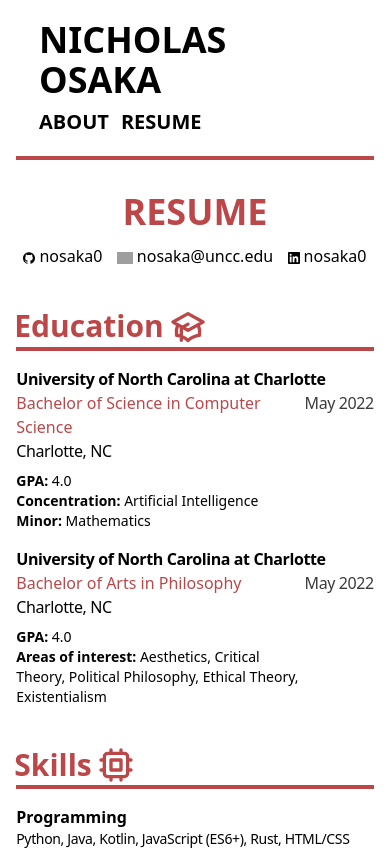
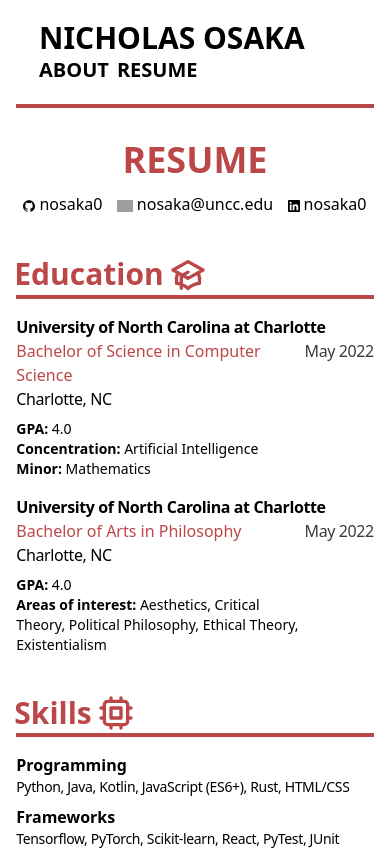
Before and after one commit to nicholasosaka/nosaka.xyz, a Next.js app in the folder web/: page /resume in a window 390 px wide. Shown: the top 850 px of the page. Built offline with nearby package versions, Linux system fonts and the light colour scheme; grey boxes are pictures that could not be loaded; what @tailwindcss/typography would draw is missing.

Commit message:
Fix header issues on mobile

```diff
--- a/web/components/Header.tsx
+++ b/web/components/Header.tsx
@@ -3,19 +3,19 @@ import Link from 'next/link'
 const Header = () => {
     return (
     <>
-        <div className="mx-auto md:w-8/12 w-4/5 sm:grid sm:grid-cols-2 my-5 sm:my-10">
-            <h1 className="text-4xl font-extrabold uppercase text-left">
+        <div className="mx-auto md:w-8/12 w-4/5 sm:flex sm:flex-row items-center my-5 sm:my-10">
+            <h1 className="text-3xl lg:text-4xl font-extrabold uppercase text-left">
                 <Link href="/">
                 <a className="link-animation">Nicholas Osaka</a>
                 </Link>
             </h1>
-            <ul className="list-none my-auto mx-auto uppercase font-bold text-xl mr-2 md:grid md:grid-cols-2 mt-2">
-                <li className="inline">
+            <ul className="list-none mx-auto mr-0 uppercase font-bold text-xl md:grid md:grid-cols-2">
+                <li className="inline mr-2">
                     <Link href="/about">
                         <a className="link-animation">About</a>
                     </Link>
                 </li>
-                <li className="inline px-3 md:px-0">
+                <li className="inline">
                     <Link href="/resume">
                         <a className="link-animation">Resume</a>
                     </Link>
--- a/web/components/Resume.tsx
+++ b/web/components/Resume.tsx
@@ -70,7 +70,7 @@ const Work = (props: any) => {
         <p className="order-2 col-span-2 lg:col-span-1 lg:text-right tracking-tight">{props.location}</p>
         <p className="order-4 lg:order-3 col-span-4 lg:col-span-3 text-chestnut">{props.employer}</p>
         <p className="order-3 lg:order-4 col-span-3 lg:col-span-2 font-extralight tracking-tight text-right text-jet">{props.date}</p>
-        <ul className="order-5 col-span-4 pt-2 list-disc">
+        <ul className="order-5 col-span-4 pt-2 list-disc list-inside">
         {
             props.info.map(
                 function(info: any, idx: number) {
```
